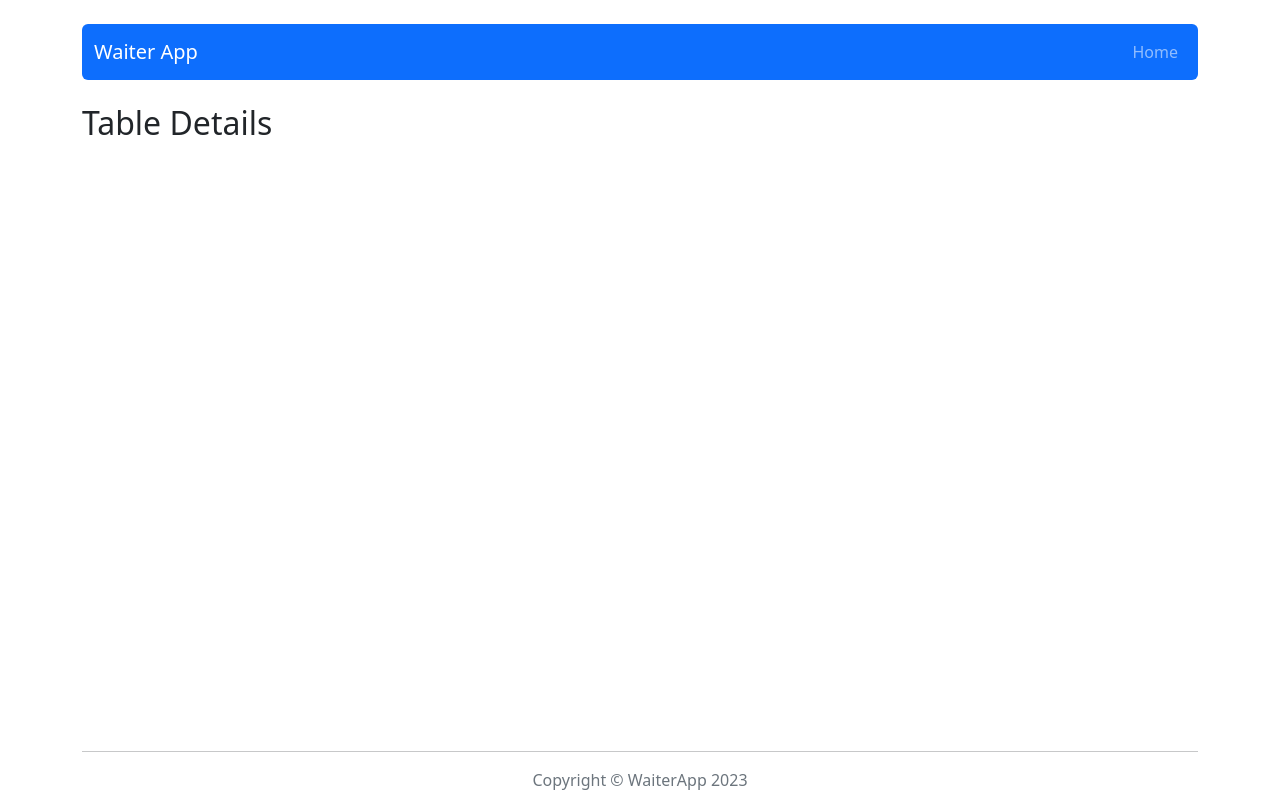
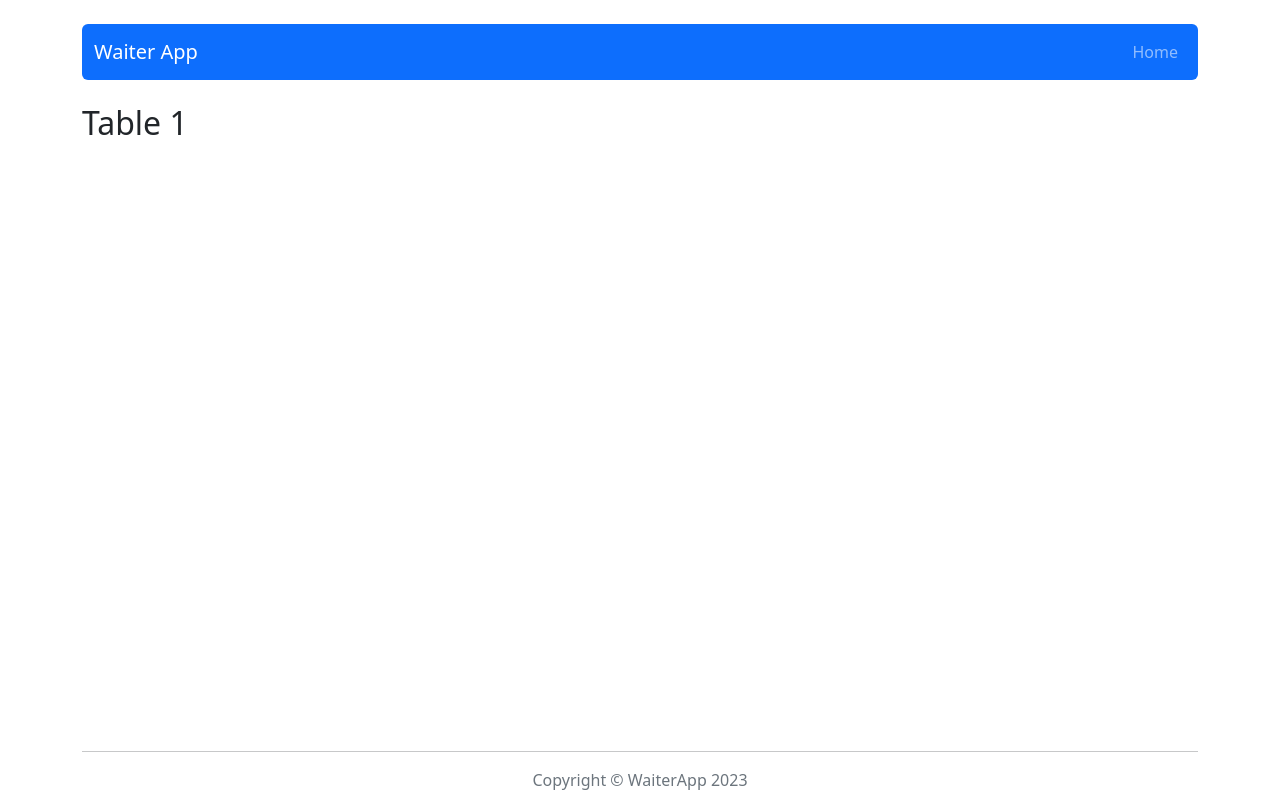
Before and after one commit to iMdPd/reactWaiterApp, a React (Create React App) app: page /table/1 in a window 1280 px wide. Built offline with nearby package versions, Linux system fonts and the light colour scheme; no server answers.

Commit message:
Add loadding spinner.

```diff
--- /dev/null
+++ b/src/components/features/Loading.js
@@ -0,0 +1,11 @@
+import { Col, Spinner } from "react-bootstrap";
+
+export const Loading = () => {
+  return (
+    <>
+      <Col className="d-flex justify-content-center align-items-center">
+        <Spinner animation="grow" variant="primary" />
+      </Col>
+    </>
+  );
+};
--- a/src/components/features/RenderTable.js
+++ b/src/components/features/RenderTable.js
@@ -2,13 +2,19 @@ import { Stack, Button } from "react-bootstrap";
 import { useSelector } from "react-redux";
 import { NavLink } from "react-router-dom";
 import { selectTables } from "../../redux/tablesRedux";
+import { Loading } from "./Loading";
 
 export const RenderTable = () => {
   const tablesData = useSelector(selectTables);
 
+  console.log(tablesData);
+
   return (
     <>
-      {tablesData.map(({ id, status }) => (
+      {tablesData.length === 0 ? (
+        <Loading />
+      ) : (
+        tablesData.map(({ id, status }) => (
           <div key={id}>
             <Stack
               style={{ marginTop: "20px", marginBottom: "20px" }}
@@ -25,7 +31,8 @@ export const RenderTable = () => {
             </Stack>
             <hr style={{ margin: "0" }} />
           </div>
-      ))}
+        ))
+      )}
     </>
   );
 };
--- a/src/components/pages/TableDetails.js
+++ b/src/components/pages/TableDetails.js
@@ -5,5 +5,9 @@ export const TableDetails = () => {
 
   console.log(id);
 
-  return <h1>Table Details</h1>;
+  return (
+    <>
+      <h1>Table {id}</h1>
+    </>
+  );
 };
```
Lines whose indentation alone changed are shown as unchanged.
